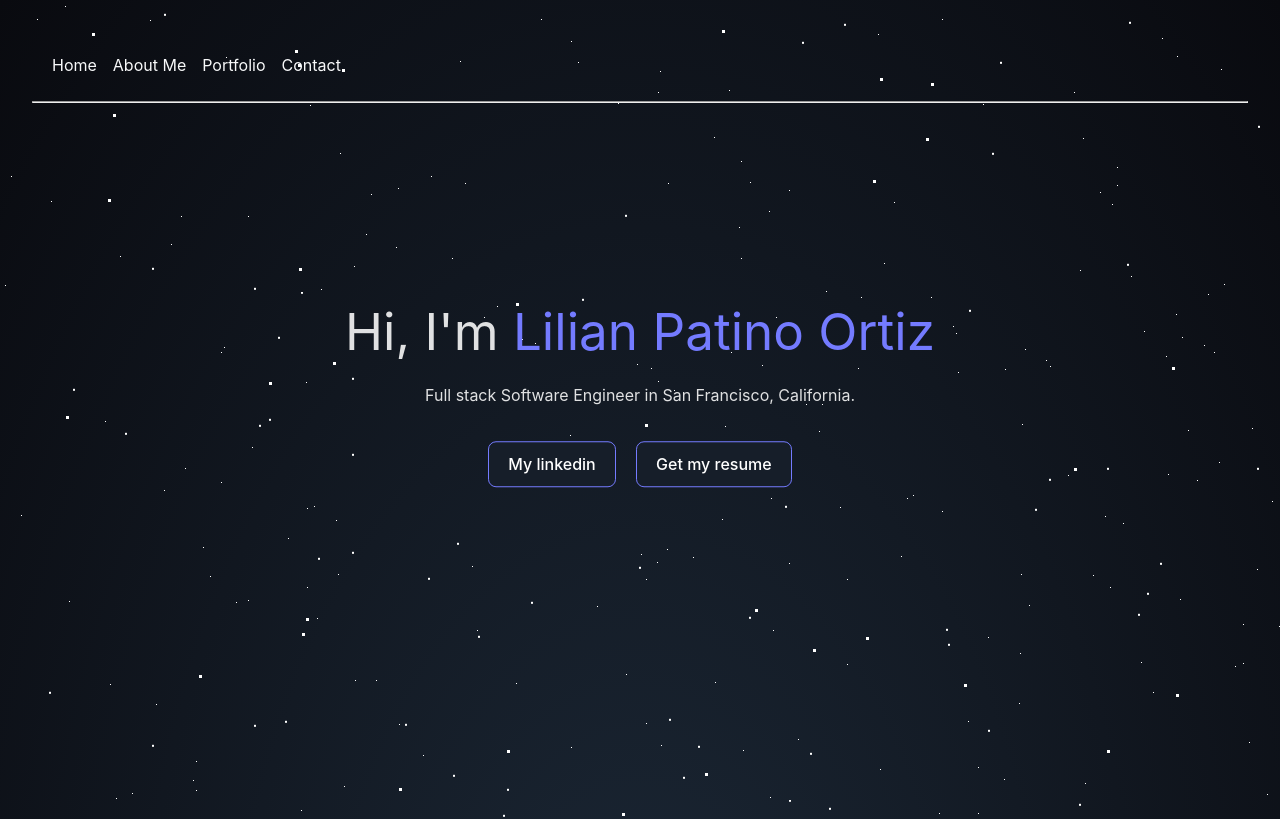
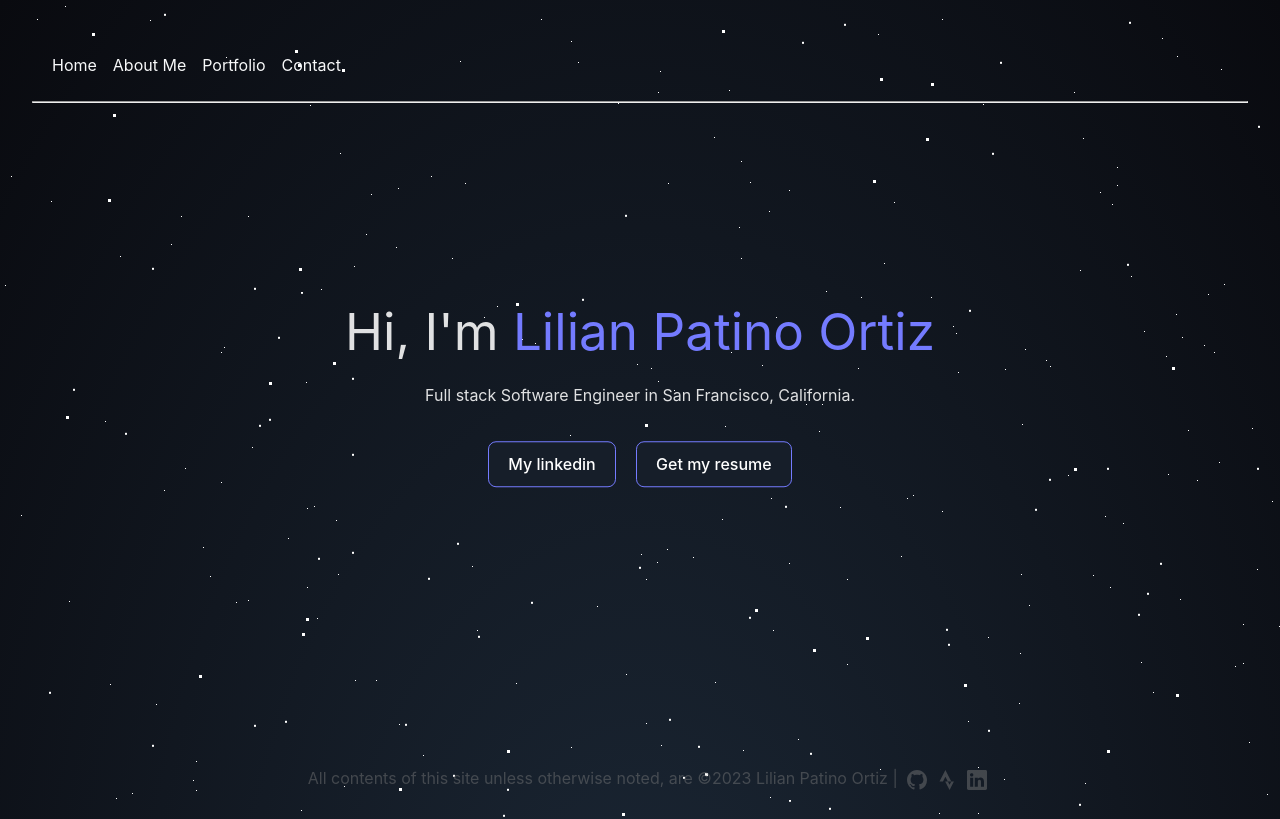
Before and after one commit to lilianpatinoortiz/Lilians-Portfolio, a React (Vite) app: page / in a window 1280 px wide. Shown: the top 819 px of the page. Built offline with nearby package versions, Linux system fonts and the light colour scheme.

Commit message:
Adding the footer" "
"

```diff
--- a/src/App.jsx
+++ b/src/App.jsx
@@ -4,12 +4,16 @@ import "./assets/css/stars.css";
 
 import { Outlet } from "react-router-dom";
 import Nav from "./components/Nav";
+import { Footer } from "./components/Footer";
+// Import the data so we can send it to the components
+import { footerData } from "./data/data.jsx";
 
 function App() {
   return (
     <>
       <Nav />
       <Outlet />
+      <Footer data={footerData}></Footer>
     </>
   );
 }
```
Also changed, not shown: src/main.jsx (+1 -6 lines).
